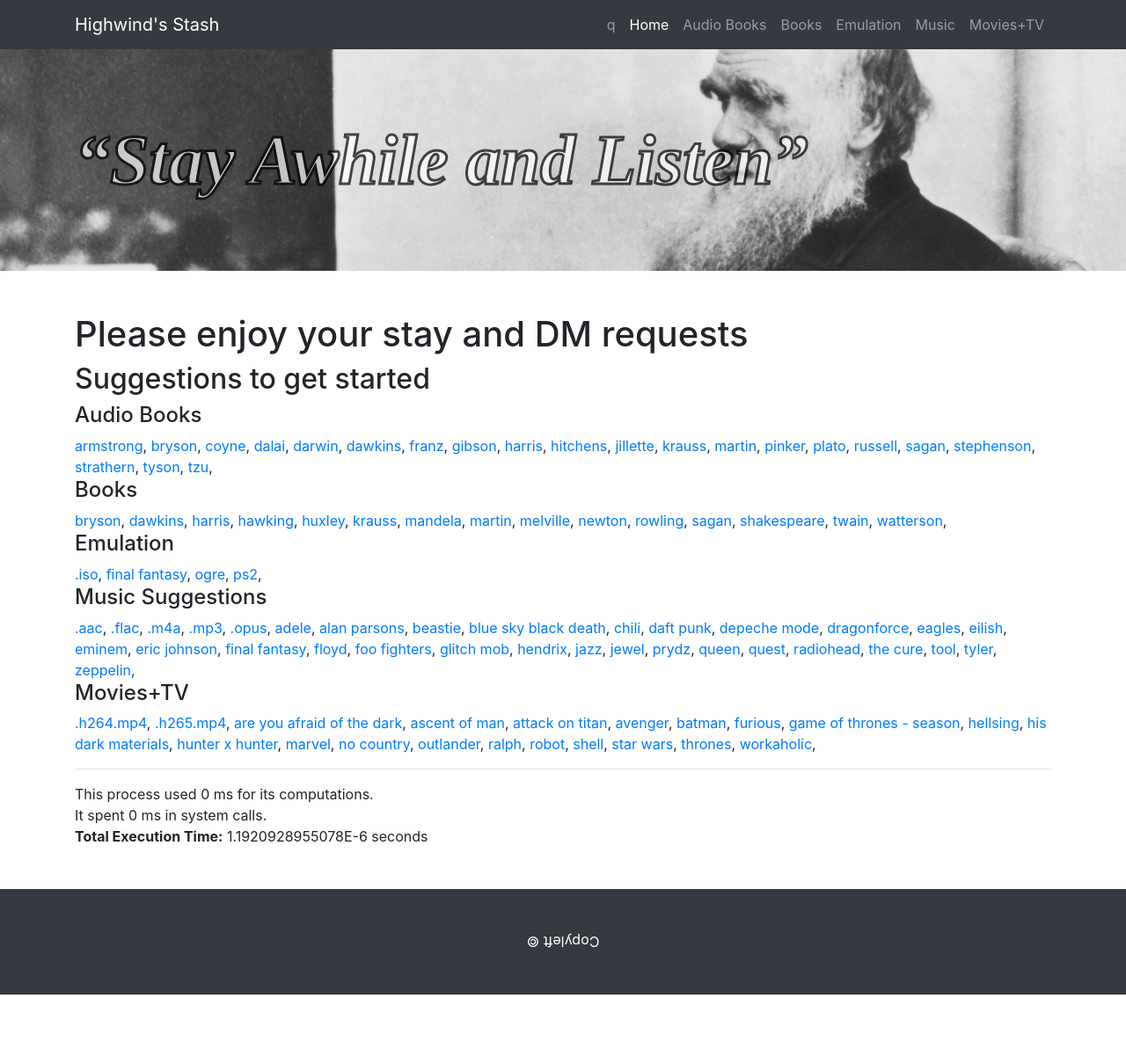
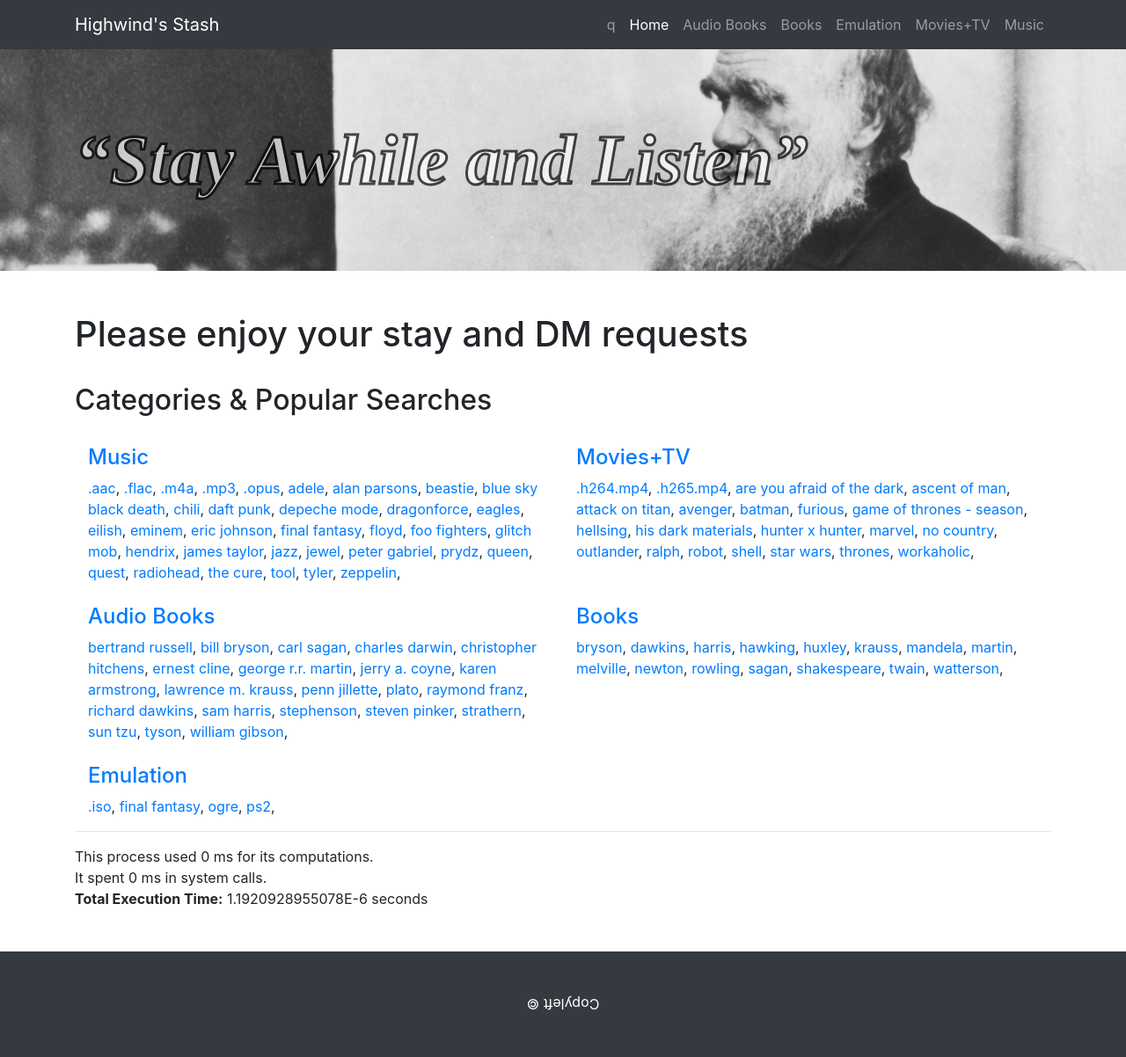
Before and after one commit to jwd83/VCR, a PHP site: page /index.php in a window 1280 px wide. Shown: the whole page at 88% size. Before the commit the page ends 1131 px from the top, so only its background shows below. Run offline with PHP 8.4, Linux system fonts and the light colour scheme.

Commit message:
layout improvements

```diff
--- a/index.php
+++ b/index.php
@@ -35,27 +35,29 @@ $rustart = getrusage();
 $backgrounds = ["black-pearl.jpg", "motoko.jpg", "daftpunk.jpg", "radiohead.jpg", "pinkfloyd.jpg", "darwin.jpg", "vcr.jpg"];
 
 $suggestions["a"] =  array_map('strtolower', [
-"Armstrong",
-"Bryson",
-"Coyne",
-"Dalai",
-"darwin",
-"dawkins",
-"Franz",
-"Gibson",
-"harris",
-"Hitchens",
-"Jillette",
-"krauss",
-"martin",
-"pinker",
-"plato",
-"Russell",
-"sagan",
+"Bertrand Russell",
+"Bill Bryson",
+"Carl Sagan",
+"Charles Darwin",
+"Christopher Hitchens",
+"Ernest Cline",
+"George R.R. Martin",
+"Jerry A. Coyne",
+"Karen Armstrong",
+"Lawrence M. Krauss",
+"Penn Jillette",
+"Plato",
+"Richard Dawkins",
+"Raymond Franz",
+"Sam Harris",
+"Steven Pinker",
+"Sun Tzu",
+"William Gibson",
+
+
 "Stephenson",
 "Strathern",
 "tyson",
-"tzu",
 
 ]);
 
@@ -111,6 +113,8 @@ $suggestions["m"] = array_map('strtolower', [
 "eminem",
 "The Cure",
 "alan parsons",
+"Peter Gabriel",
+"James Taylor",
 
 
 ]);
@@ -285,10 +289,10 @@ define('THEME_TOP' , <<<EOL
             <a class="nav-link" href="./?c=e">Emulation</a>
           </li>
           <li class="nav-item">
-            <a class="nav-link" href="./?c=m">Music</a>
+            <a class="nav-link" href="./?c=v">Movies+TV</a>
           </li>
           <li class="nav-item">
-            <a class="nav-link" href="./?c=v">Movies+TV</a>
+            <a class="nav-link" href="./?c=m">Music</a>
           </li>
 
         </ul>
@@ -534,17 +538,6 @@ function getDirContents($dir, &$results = array()) {
 }
 
 function echoCell($str) {
-//     echo '
-
-// <td>
-//   <span class="text-overflow-dynamic-container">
-//     <span class="text-overflow-dynamic-ellipsis" title="'.htmlentities($str).'">
-//       '.$str.'
-//     </span>
-//   </span>
-
-// </td>
-// ';
  echo '
 
 <td>
@@ -619,8 +612,7 @@ function dumpPath($base_path, $optional_feature = "none", $optional_reference =
 <h3>Notes</h3>
 [direct] direct link to the video file. download or copy link address.<br>
 [listen] place file in an html5 audio tag player. your mileage may vary.<br>
-[opus] lossy reencode file as .opus <i>(best)</i><br>
-[aac] lossy reencode file as .aac <i>(good)</i><br>
+[opus] lossy reencode file as .opus<br>
 <hr>
 ";
     }
@@ -728,10 +720,10 @@ function dumpPath($base_path, $optional_feature = "none", $optional_reference =
             if($optional_reference == 'm') {
                 if(endsWith($path, ".m4a") || endsWith($path, ".aac") || endsWith($path, ".opus")) {
                     echocell('-');
-                    echocell('-');
+                    // echocell('-');
                 } else {
                     echoCell('<a href="?c=o&file='.strToHex($path).'">[opus]</a>');
-                    echoCell('<a href="?c=4&file='.strToHex($path).'">[aac]</a>');
+                    // echoCell('<a href="?c=4&file='.strToHex($path).'">[aac]</a>');
                 }
             }
             echoCell(human_filesize(filesize($path)));
@@ -876,40 +868,71 @@ function buildPlaybackLink($file_in_hex, $type = "") {
 }
 
 
-// showSuggestions($category ){
-//     $sugs = $GLOBALS['suggestions'];
-//     foreach($sugs[$category] as $suggestion) {
+function getSuggestions($category) {
+    global $suggestions;
 
-//     }
-// }
-
-
-function showSuggestions($category) {
-    global $suggestions;
+    $sugs = '';
 
 
     sort($suggestions[$category]);
     foreach($suggestions[$category] as $q) {
+        $sugs .= '<a href="'.URL_BASE.'?c='.$category.'&q='.$q.'">'.$q.'</a>, ';
+    }
 
-        echo '<a href="'.URL_BASE.'?c='.$category.'&q='.$q.'">'.$q.'</a>, ';
-    }
+    return $sugs;
 }
 
 function pageIndex() {
     drawHeader("Stay Awhile and Listen");
+    echo '
 
-    echo "<h1>Please enjoy your stay and DM requests</h1>\n";
-    echo "<h2>Suggestions to get started</h2>\n";
-    echo "<h4>Audio Books</h4>\n";
-    showSuggestions("a");
-    echo "<h4>Books</h4>\n";
-    showSuggestions("b");
-    echo "<h4>Emulation</h4>\n";
-    showSuggestions("e");
-    echo "<h4>Music Suggestions</h4>\n";
-    showSuggestions("m");
-    echo "<h4>Movies+TV</h4>\n";
-    showSuggestions("v");
+<h1>Please enjoy your stay and DM requests</h1>
+<h2 style="margin-top: 1em;">Categories &amp; Popular Searches</h2>
+
+<div class="container">
+
+
+
+
+
+  <div class="row">
+    <div class="col-sm">
+      <h4 style="margin-top: 1em;"><a href="?c=m">Music</a></h4>
+      '.getSuggestions("m").'
+    </div>
+    <div class="col-sm">
+      <h4 style="margin-top: 1em;"><a href="?c=v">Movies+TV</a></h4>
+      '.getSuggestions("v").'
+    </div>
+  </div>
+
+  <div class="row">
+    <div class="col-sm">
+      <h4 style="margin-top: 1em;"><a href="?c=a">Audio Books</a></h4>
+      '.getSuggestions("a").'
+    </div>
+    <div class="col-sm">
+      <h4 style="margin-top: 1em;"><a href="?c=b">Books</a></h4>
+      '.getSuggestions("b").'
+    </div>
+  </div>
+
+
+  <div class="row">
+    <div class="col-sm">
+      <h4 style="margin-top: 1em;"><a href="?c=e">Emulation</a></h4>
+      '.getSuggestions("e").'
+    </div>
+    <div class="col-sm">
+      &nbsp;
+
+    </div>
+  </div>
+
+</div>
+
+';
+
 
     drawFooter();
 }
@@ -1274,8 +1297,8 @@ Search:
 
 
     if(isset($suggestions[$search_type])) {
-        echo "<h2>Sample Searches</h2>\n";
-        showSuggestions($search_type);
+        echo "<h2>Popular Searches</h2>\n";
+        echo getSuggestions($search_type);
     }
 }
 
```
